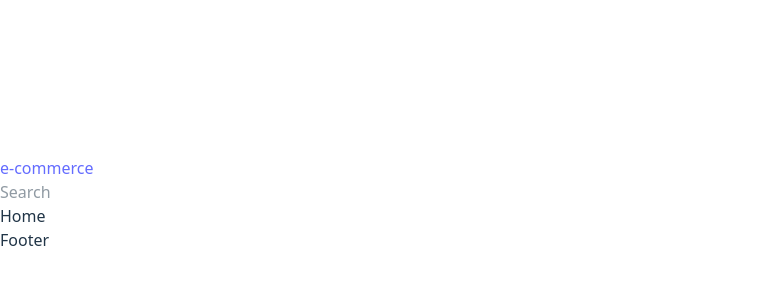
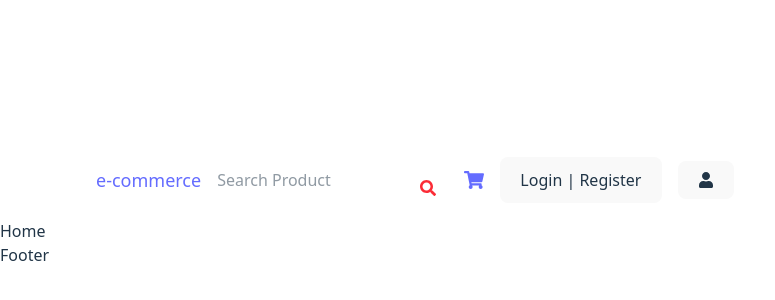
Before and after one commit to KTawk/SEG3125_A4, a React (Vite) app in the folder vite-project/: page / in a window 1280 px wide. Shown: the part 196-496 px from the top of the page, without its empty margins (0-775 px from the left). Built offline with nearby package versions, Linux system fonts and the light colour scheme.

Commit message:
navbar started

```diff
--- a/vite-project/src/components/Navbar.jsx
+++ b/vite-project/src/components/Navbar.jsx
@@ -1,17 +1,31 @@
 import React from 'react';
+import { FaSearch, FaShoppingCart, FaUser } from 'react-icons/fa';
 import { Link } from 'react-router-dom';
 
 const Navbar = () => {
   return (
-    <nav>
-      <div>
-        <div>
+    <nav classname = 'bg=white shadow-md'>
+      <div className='container mx-auto px-4 md: px-16 lg:px-24 py-4 flex justify-between items-center'>
+        <div className='text-lg font-bold'>
           <Link to="/">e-commerce</Link>
         </div>
-        <div>
+        <div className='relative flex-1 mx-4'>
           <form>
-            <input type="text" placeholder="Search" />
+            <input type="text" placeholder="Search Product"
+            clasName='w-full border py-2 px-4'/>
+            <FaSearch className='absolute top-3 right-3 text-red-500'></FaSearch>
           </form>
+        </div>
+        <div className='flex items-center space-x-4'>
+          <Link to="/cart">
+            <FaShoppingCart className='text-xl'/>
+          </Link>
+          <button className='hidden md:block'>
+              Login | Register
+          </button>
+          <button classname='block md:hidden'>
+              <FaUser></FaUser>
+          </button>
         </div>
       </div>
     </nav>
```
